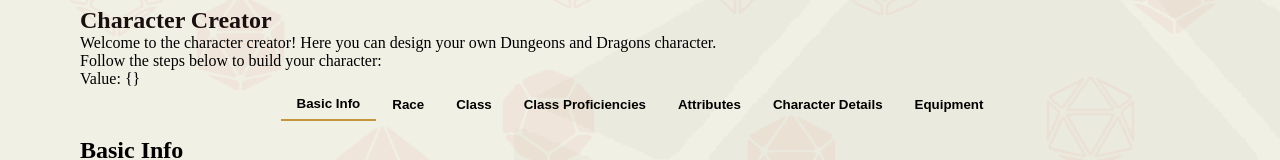
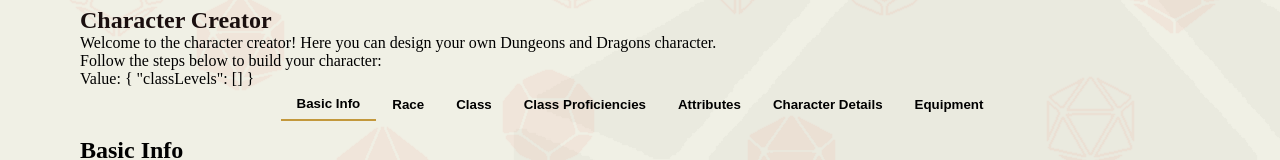
Before and after one commit to Sahmuraii/RoleInitative, an Angular app in the folder frontend/: page /create/character in a window 1280 px wide. Shown: the part 155-315 px from the top of the page. Built offline with nearby package versions, Linux system fonts and the light colour scheme; no server answers.

Commit message:
possible fix?

```diff
--- a/frontend/src/app/create-character/create-character.component.html
+++ b/frontend/src/app/create-character/create-character.component.html
@@ -62,14 +62,21 @@
         </div>
 
         <!-- Class -->
-        <div id="class" name="character_class_selections" [hidden]="hideClass">
-            @for (dndClass of dndClassesSignal(); track $index) {
-                <label>{{ dndClass.name }}:</label>
-                <div class="level-control">
-                    <input type="number" formControlName="level" min="0" max="20" value="0" placeholder="0"/>
-                </div>
-            }
+        <div id="class" name="character_class_selections" [hidden]="hideClass" formArrayName="classLevels">
+            <div *ngFor="let dndClass of dndClassesSignal(); let i = index">
+            <label>{{ dndClass.name }}:</label>
+            <div class="level-control">
+                <input
+                type="number"
+                [formControlName]="i"
+                min="0"
+                max="20"
+                placeholder="0"
+                />
+            </div>
+            </div>
         </div>
+
 
         <!-- Class Proficiencies -->
         <div id="class_proficiencies" name="character_class_proficiencies" [hidden]="hideClassProficiencies">
--- a/frontend/src/app/create-character/create-character.component.ts
+++ b/frontend/src/app/create-character/create-character.component.ts
@@ -14,17 +14,13 @@
   styleUrl: './create-character.component.css'
 })
 export class CreateCharacterComponent implements OnInit {
-  characterForm = this.fb.group({
+  characterForm: FormGroup; // Changed Initalization of form group
 
-  })
   dndClassesSignal = signal<Array<DND_Class>>([])
   dndRaces = signal<Array<DND_Race>>([])
 
-
-
   totalLevel = signal(0);
   primaryClass = signal(null)
-
 
   hideBasicInfo = false;
   hideRace = true;
@@ -33,20 +29,43 @@
   hideAttributes = true;
   hideDetails = true;
   hideEquipment = true;
+
   createCharacterService = inject(CreateCharacterService)
 
-  constructor(private fb: FormBuilder) {}
+  // Cosntructor changed to initalized formGroup
+  constructor(private fb: FormBuilder) {
+    // Initialize the form with a FormArray for class levels
+    this.characterForm = this.fb.group({
+      classLevels: this.fb.array([]) // FormArray to store class levels
+    });
+  }
+
+  get classLevels(): FormArray {
+    return this.characterForm.get('classLevels') as FormArray;
+  }
+
+  initializeClassLevels(classes: DND_Class[]): void {
+    classes.forEach(() => {
+      this.classLevels.push(this.fb.control(0, [Validators.min(0), Validators.max(20)]));
+    });
+  }
+
+  getClassLevels(): { class_name: string, level: number }[] {
+    return this.dndClassesSignal().map((dndClass, index) => ({
+      class_name: dndClass.name,
+      level: this.classLevels.at(index).value ?? 0
+    }));
+  }
 
   ngOnInit(): void {
     this.createCharacterService.getClassData().subscribe((classes) => {
       this.dndClassesSignal.set(classes)
+      this.initializeClassLevels(classes); // Initialize the FormArray with class levels
     })
     this.createCharacterService.getRaceData().subscribe((races) => {
       this.dndRaces.set(races)
     })
-
   }
-
 
   public showTab(tabId: string) {
     switch(tabId) {
```
